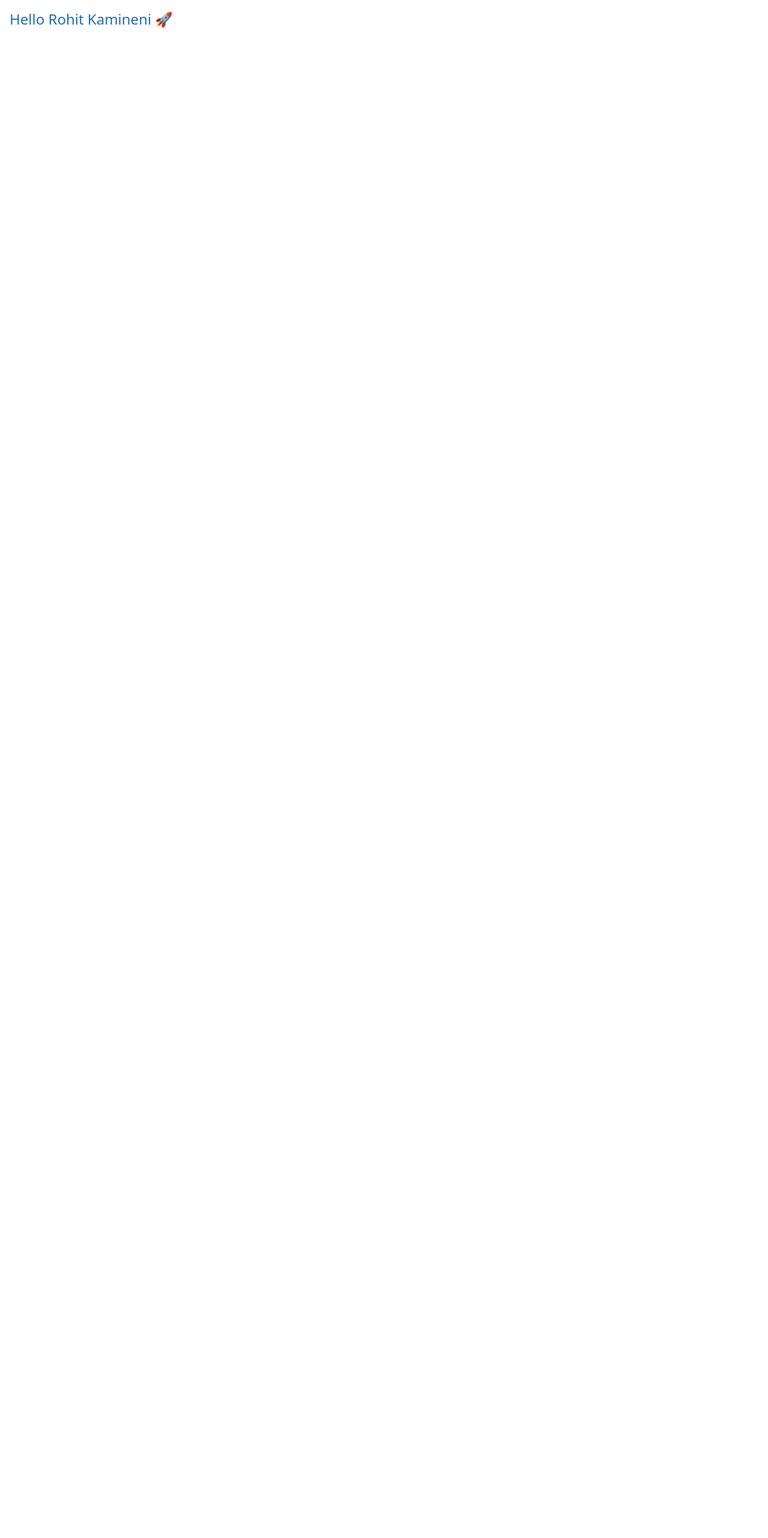
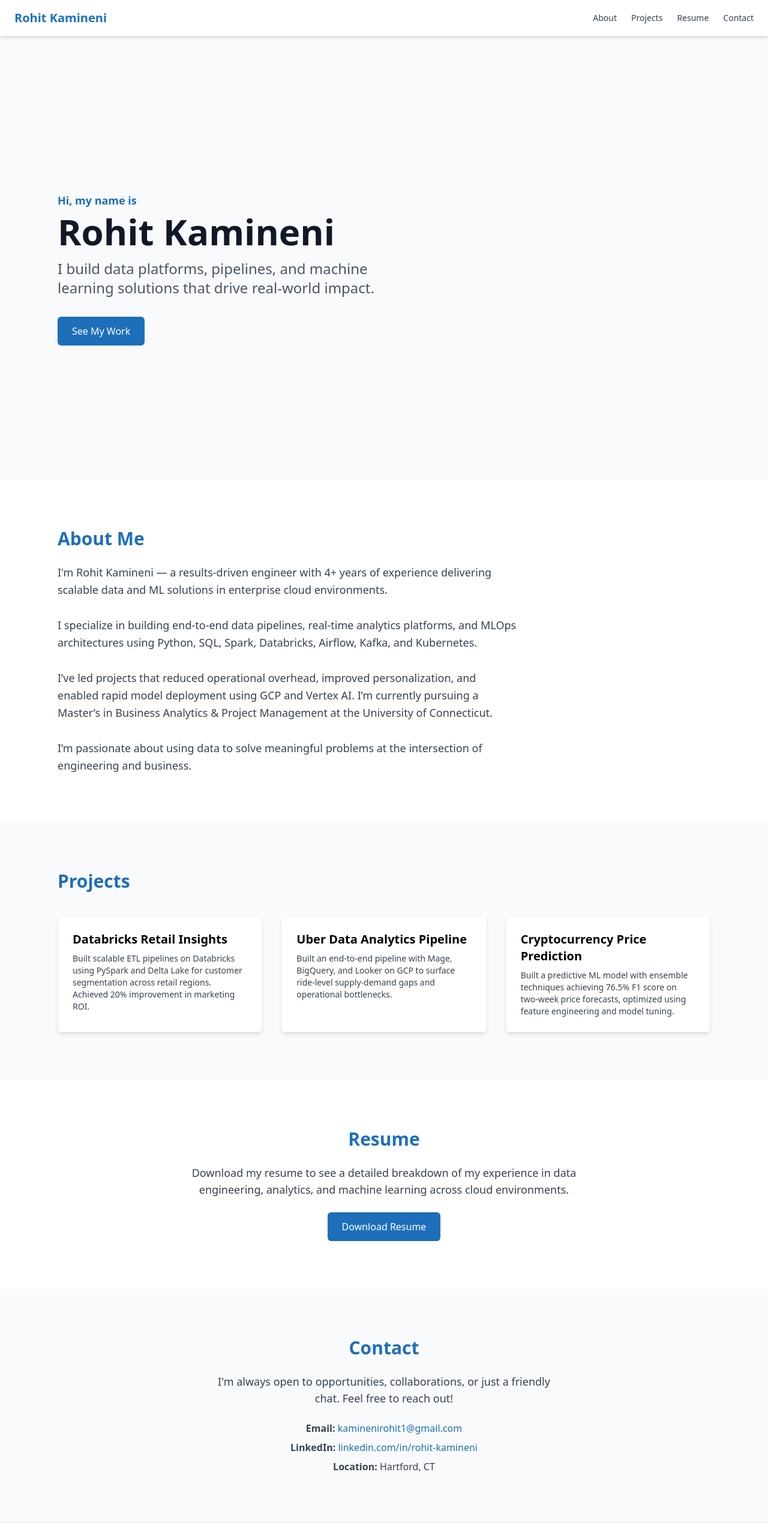
Before and after one commit to kamineni-rohit/rohit-kamineni-website, a React (Vite) app: page / in a window 1280 px wide. Shown: the top 2564 px of the page at 60% size. Before the commit the page ends 800 px from the top, so only its background shows below. Built offline with nearby package versions, Linux system fonts and the light colour scheme.

Commit message:
Created all the base components files

```diff
--- a/package.json
+++ b/package.json
@@ -27,6 +27,7 @@
     "globals": "^15.15.0",
     "postcss": "^8.5.3",
     "tailwindcss": "^3.3.3",
-    "vite": "^6.2.0"
+    "vite": "^6.2.0",
+    "vite-plugin-static-copy": "^2.3.1"
   }
 }
--- a/src/App.jsx
+++ b/src/App.jsx
@@ -1,9 +1,22 @@
+import Footer from './components/Footer';
+import Contact from './components/Contact';
+import Resume from './components/Resume';
+import Projects from './components/Projects';
+import Navbar from './components/Navbar';
+import Hero from './components/Hero';
+import About from './components/About';
+
 function App() {
   return (
-    <div className="text-2xl text-accent p-4">
-      Hello Rohit Kamineni 🚀
+    <div className="font-sans">
+      <Navbar />
+      <Hero />
+      <About />
+      <Projects />
+      <Resume />
+      <Contact />
+      <Footer />
     </div>
-  )
+  );
 }
-
-export default App
+export default App;
--- /dev/null
+++ b/src/components/About.jsx
@@ -0,0 +1,18 @@
+const About = () => {
+    return (
+      <section id="about" className="bg-white py-20 px-6 md:px-24">
+        <h2 className="text-3xl font-bold text-accent mb-6">About Me</h2>
+        <p className="text-lg text-gray-700 leading-relaxed max-w-3xl">
+          I'm Rohit Kamineni — a results-driven engineer with 4+ years of experience delivering scalable data and ML solutions in enterprise cloud environments.
+          <br /><br />
+          I specialize in building end-to-end data pipelines, real-time analytics platforms, and MLOps architectures using Python, SQL, Spark, Databricks, Airflow, Kafka, and Kubernetes.
+          <br /><br />
+          I’ve led projects that reduced operational overhead, improved personalization, and enabled rapid model deployment using GCP and Vertex AI. I’m currently pursuing a Master’s in Business Analytics & Project Management at the University of Connecticut.
+          <br /><br />
+          I’m passionate about using data to solve meaningful problems at the intersection of engineering and business.
+        </p>
+      </section>
+    );
+  };
+
+  export default About;
--- /dev/null
+++ b/src/components/Contact.jsx
@@ -0,0 +1,17 @@
+const Contact = () => {
+    return (
+      <section id="contact" className="bg-gray-50 py-20 px-6 md:px-24 text-center">
+        <h2 className="text-3xl font-bold text-accent mb-6">Contact</h2>
+        <p className="text-lg text-gray-700 mb-6 max-w-xl mx-auto">
+          I'm always open to opportunities, collaborations, or just a friendly chat. Feel free to reach out!
+        </p>
+        <div className="space-y-2 text-gray-700 text-md">
+          <p><strong>Email:</strong> <a href="mailto:kaminenirohit1@gmail.com" className="text-accent hover:underline">kaminenirohit1@gmail.com</a></p>
+          <p><strong>LinkedIn:</strong> <a href="https://www.linkedin.com/in/rohit-kamineni" target="_blank" rel="noopener noreferrer" className="text-accent hover:underline">linkedin.com/in/rohit-kamineni</a></p>
+          <p><strong>Location:</strong> Hartford, CT</p>
+        </div>
+      </section>
+    );
+  };
+
+  export default Contact;
--- /dev/null
+++ b/src/components/Footer.jsx
@@ -0,0 +1,9 @@
+const Footer = () => {
+    return (
+      <footer className="bg-white py-6 border-t text-center text-sm text-gray-500">
+        <p>© {new Date().getFullYear()} Rohit Kamineni. All rights reserved.</p>
+      </footer>
+    );
+  };
+
+  export default Footer;
--- /dev/null
+++ b/src/components/Hero.jsx
@@ -0,0 +1,24 @@
+const Hero = () => {
+  return (
+    <section
+      id="hero"
+      className="min-h-screen flex flex-col justify-center items-start px-6 md:px-24 bg-gray-50 pt-24"
+    >
+      <p className="text-accent font-semibold text-lg">Hi, my name is</p>
+      <h1 className="text-4xl sm:text-6xl font-bold text-gray-900 mt-2">
+        Rohit Kamineni
+      </h1>
+      <h2 className="text-xl sm:text-2xl text-gray-600 mt-4 max-w-xl leading-relaxed">
+        I build data platforms, pipelines, and machine learning solutions that drive real-world impact.
+      </h2>
+      <a
+        href="#projects"
+        className="mt-8 inline-block bg-accent text-white font-medium px-6 py-3 rounded-md hover:bg-blue-700 transition"
+      >
+        See My Work
+      </a>
+    </section>
+  );
+};
+
+export default Hero;
--- /dev/null
+++ b/src/components/Navbar.jsx
@@ -0,0 +1,32 @@
+import { useState } from 'react';
+
+const Navbar = () => {
+  const [isOpen, setIsOpen] = useState(false);
+
+  return (
+    <nav className="fixed top-0 w-full bg-white shadow-md z-50">
+      <div className="max-w-7xl mx-auto px-6 py-4 flex justify-between items-center">
+        <div className="text-accent font-bold text-xl">Rohit Kamineni</div>
+
+        <button className="md:hidden" onClick={() => setIsOpen(!isOpen)}>
+          <svg className="w-6 h-6" fill="none" stroke="currentColor" strokeWidth="2"
+               viewBox="0 0 24 24">
+            <path strokeLinecap="round" strokeLinejoin="round"
+                  d={isOpen ? "M6 18L18 6M6 6l12 12" : "M4 6h16M4 12h16M4 18h16"} />
+          </svg>
+        </button>
+
+        <div className={`md:flex md:space-x-6 font-medium text-gray-700 text-sm ${
+          isOpen ? 'block' : 'hidden'
+        }`}>
+          <a href="#about" className="block py-2 md:py-0 hover:text-accent">About</a>
+          <a href="#projects" className="block py-2 md:py-0 hover:text-accent">Projects</a>
+          <a href="#resume" className="block py-2 md:py-0 hover:text-accent">Resume</a>
+          <a href="#contact" className="block py-2 md:py-0 hover:text-accent">Contact</a>
+        </div>
+      </div>
+    </nav>
+  );
+};
+
+export default Navbar;
--- /dev/null
+++ b/src/components/Projects.jsx
@@ -0,0 +1,32 @@
+const Projects = () => {
+    const projectList = [
+      {
+        title: "Databricks Retail Insights",
+        desc: "Built scalable ETL pipelines on Databricks using PySpark and Delta Lake for customer segmentation across retail regions. Achieved 20% improvement in marketing ROI.",
+      },
+      {
+        title: "Uber Data Analytics Pipeline",
+        desc: "Built an end-to-end pipeline with Mage, BigQuery, and Looker on GCP to surface ride-level supply-demand gaps and operational bottlenecks.",
+      },
+      {
+        title: "Cryptocurrency Price Prediction",
+        desc: "Built a predictive ML model with ensemble techniques achieving 76.5% F1 score on two-week price forecasts, optimized using feature engineering and model tuning.",
+      },
+    ];
+
+    return (
+      <section id="projects" className="bg-gray-50 py-20 px-6 md:px-24">
+        <h2 className="text-3xl font-bold text-accent mb-10">Projects</h2>
+        <div className="grid md:grid-cols-2 lg:grid-cols-3 gap-8">
+          {projectList.map((project, index) => (
+            <div key={index} className="bg-white p-6 rounded-md shadow-md border border-gray-100 hover:shadow-lg transition">
+              <h3 className="text-xl font-semibold mb-2">{project.title}</h3>
+              <p className="text-gray-700 text-sm">{project.desc}</p>
+            </div>
+          ))}
+        </div>
+      </section>
+    );
+  };
+
+  export default Projects;
--- /dev/null
+++ b/src/components/Resume.jsx
@@ -0,0 +1,20 @@
+const Resume = () => {
+    return (
+      <section id="resume" className="bg-white py-20 px-6 md:px-24 text-center">
+        <h2 className="text-3xl font-bold text-accent mb-6">Resume</h2>
+        <p className="text-lg text-gray-700 mb-6 max-w-2xl mx-auto">
+          Download my resume to see a detailed breakdown of my experience in data engineering, analytics, and machine learning across cloud environments.
+        </p>
+        <a
+          href="/Rohit_Kamineni_Resume.pdf"
+          target="_blank"
+          rel="noopener noreferrer"
+          className="inline-block bg-accent text-white font-medium px-6 py-3 rounded-md hover:bg-blue-700 transition"
+        >
+          Download Resume
+        </a>
+      </section>
+    );
+  };
+
+  export default Resume;
```
Also changed, not shown: 2 other files (tests, documents, lock files or other folders).
